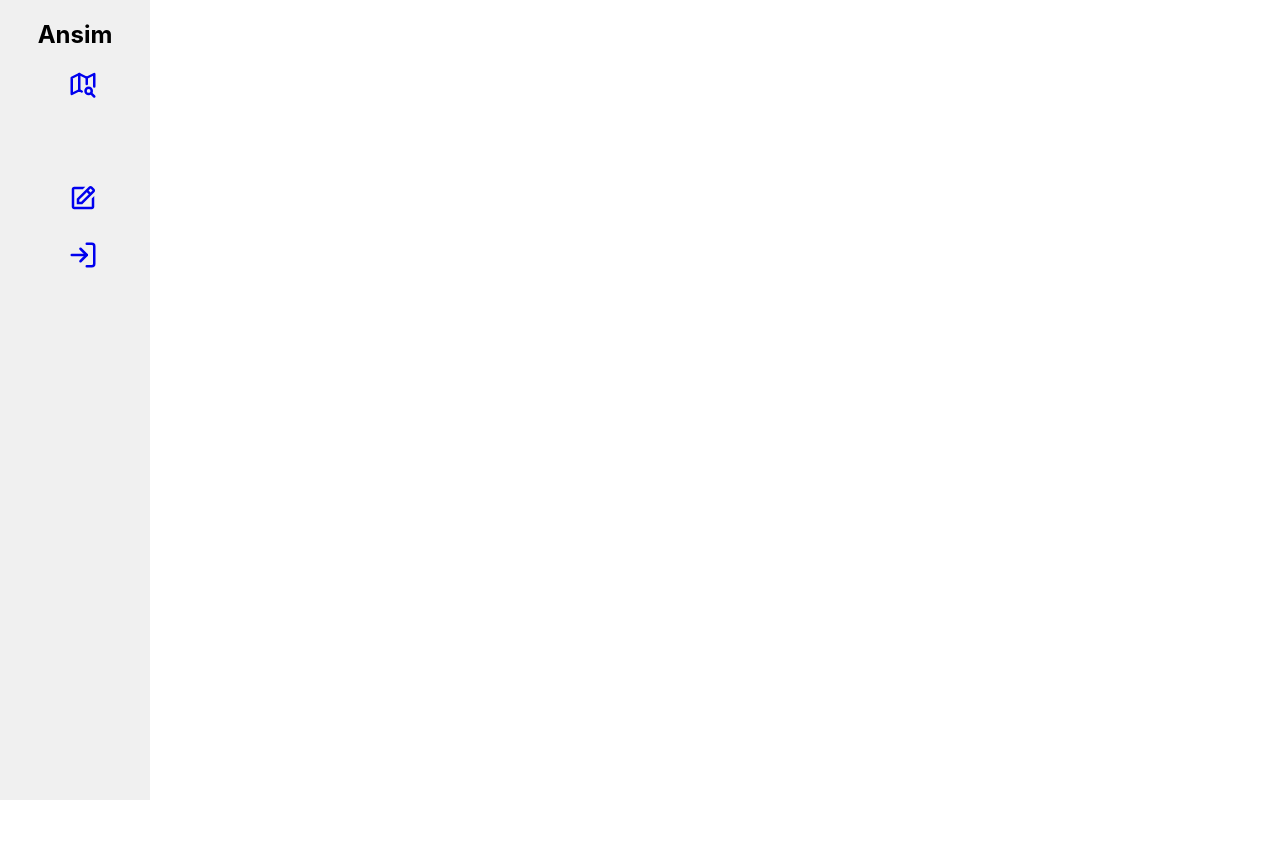
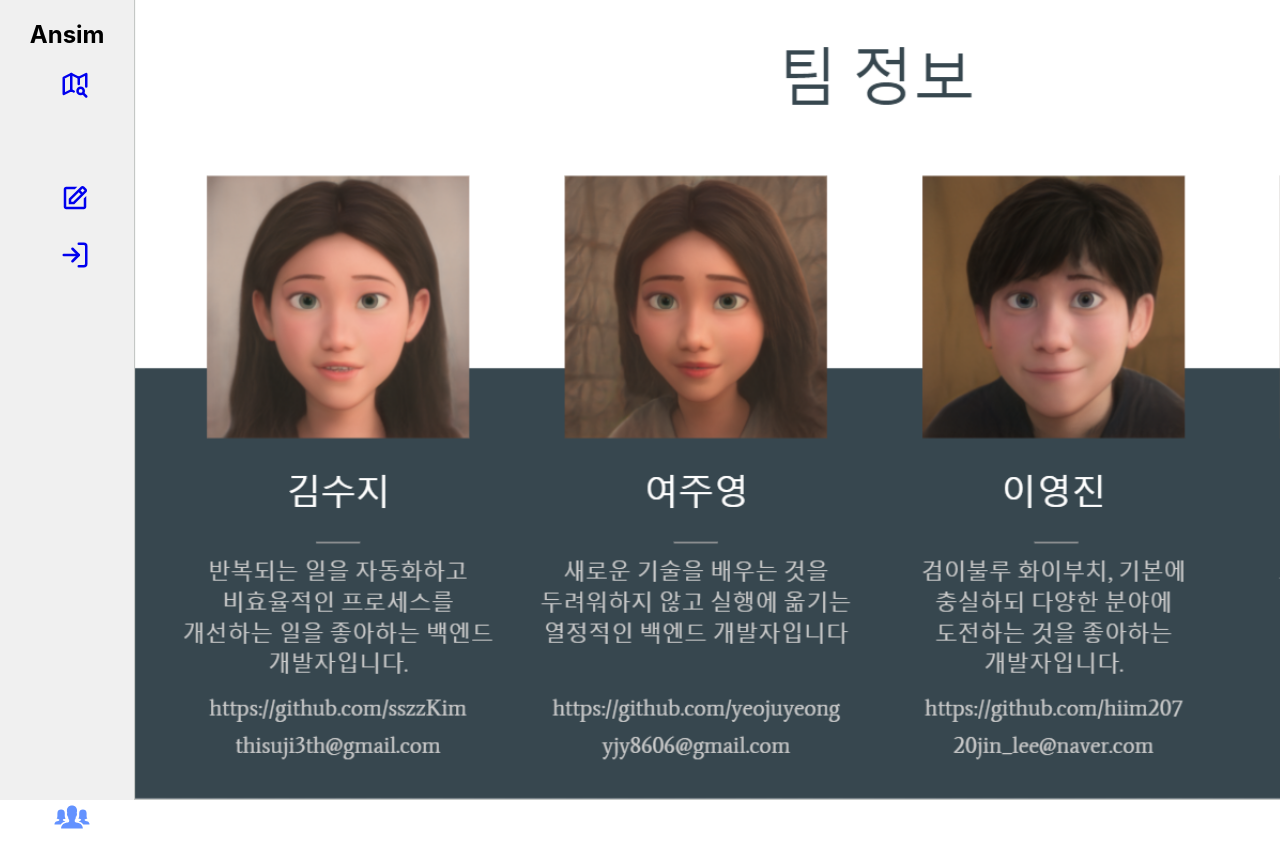
Before and after one commit to yeojuyeong/AnsimReact, a React (Create React App) app: page /introduce in a window 1280 px wide. Before the commit this address had no page. Before the commit the page ends 800 px from the top, so only its background shows below. Built offline with nearby package versions, Linux system fonts and the light colour scheme; some icons are missing.

Commit message:
소개페이지 추가

```diff
--- a/src/App.js
+++ b/src/App.js
@@ -9,11 +9,10 @@ import GuidePage from "./page/GuidePage/GuidePage";
 import MyPage from "./page/MyPage/MyPage";
 import Login from "./page/LoginPage/LoginPage";
 import SignupPage from "./page/SignupPage/SignupPage";
-import Footer from "./components/Footer";
 import React, { createContext, useState, useEffect } from 'react';
 import MyPageModify from "./page/MyPage/MyPageModify";
 import PasswordModify from "./page/MyPage/PasswordModify";
-
+import Introduce from "./components/Introduce";
 function App() {
 
   return (
@@ -30,6 +29,7 @@ function App() {
                   <Route path="/signup" element={<SignupPage />} />
                   <Route path="/myPageModify" element={<MyPageModify />} />
                   <Route path="/passwordModify" element={<PasswordModify />} />
+                  <Route path="/introduce" element={<Introduce />} />
               </Routes>
           </Layout>
         </>
--- /dev/null
+++ b/src/components/Introduce.js
@@ -0,0 +1,16 @@
+import background from "../images/introduce.png";
+const Introduce = () => {
+    const divStyle = {
+        backgroundImage: `url(${background})`,
+        backgroundSize: 'cover', // 배경 이미지를 커버로 설정
+        backgroundRepeat: 'no-repeat', // 배경 이미지 반복 없음
+        width: '100vw', // 가로 너비를 뷰포트 전체로 설정
+        height: '100vh', // 세로 높이를 뷰포트 전체로 설정
+    };
+
+    return (
+        <div style={divStyle}>
+        </div>
+    );
+}
+export default Introduce;
--- a/src/components/Nav.js
+++ b/src/components/Nav.js
@@ -8,7 +8,7 @@ import { LiaUserFriendsSolid } from "react-icons/lia";
 import { BiEdit } from "react-icons/bi";
 import {FiLogIn, FiLogOut, FiUser} from "react-icons/fi";
 import getCookie from './GetCookie';
-import { IoNotificationsCircle } from "react-icons/io5";
+import { IoIosPeople } from "react-icons/io";
 
 const Nav = () => {
 
@@ -65,6 +65,11 @@ const Nav = () => {
                         </NavLink>
                     </li>
                 )}
+                <li className="introduce">
+                    <NavLink to="/introduce"  style={({ isActive }) => (isActive ? activeStyle : {})}>
+                        <IoIosPeople />
+                    </NavLink>
+                </li>
             </ul>
         </div>
     );
--- a/src/css/MainPage.css
+++ b/src/css/MainPage.css
@@ -65,10 +65,6 @@
     font-size: 30px;
     padding-left: 15px;
 }
-.notification_icon {
-    font-size: 40px;
-    margin-top: 500px;
-}
 .counter {
     width: 18px;
     height: 18px;
@@ -90,3 +86,9 @@
     font-size: 14px;
     letter-spacing: 10px;
 }
+.introduce {
+    font-size: 40px;
+    padding-top: 500px;
+    margin-left: 10px;
+    /*color: grey;*/
+}
```
Also changed, not shown: public/images/introduce.png (added), src/images/introduce.png (added).
